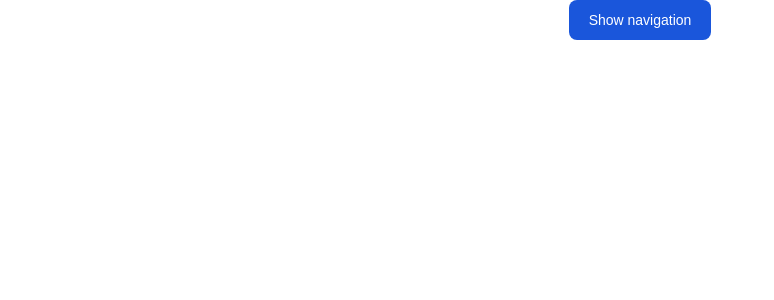
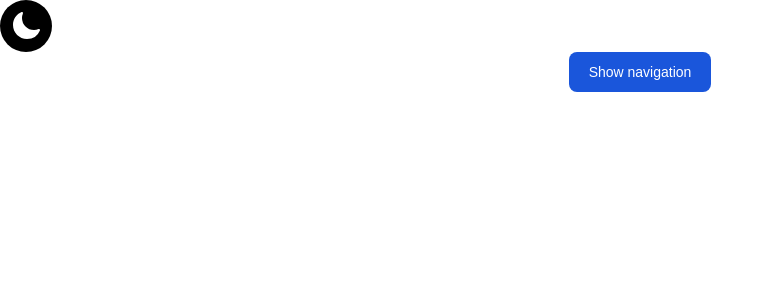
Before and after one commit to iPy849/anahauccaptive, a Vue app: page / in a window 1280 px wide. Shown: the top 300 px of the page, without its empty margins (0-774 px from the left). Built offline with nearby package versions, Linux system fonts and the light colour scheme.

Commit message:
Implemented dark mode and Icons

```diff
--- a/package.json
+++ b/package.json
@@ -9,6 +9,8 @@
     "preview": "vite preview"
   },
   "dependencies": {
+    "@heroicons/vue": "^2.1.3",
+    "@vueuse/core": "^10.9.0",
     "autoprefixer": "^10.4.19",
     "flowbite": "^2.3.0",
     "postcss": "^8.4.38",
--- a/src/App.vue
+++ b/src/App.vue
@@ -1,5 +1,7 @@
 <script setup lang="ts">
 import DrawerComponent from "./components/DrawerComponent.vue";
+import DarkModeButtonComponent from "./components/DarkModeButtonComponent.vue";
+
 import { onMounted } from 'vue'
 import { initFlowbite } from 'flowbite'
 // initialize components based on data attribute selectors
@@ -9,5 +11,6 @@ onMounted(() => {
 </script>
 
 <template>
+  <DarkModeButtonComponent/>
   <DrawerComponent/>
 </template>
--- /dev/null
+++ b/src/components/DarkModeButtonComponent.vue
@@ -0,0 +1,16 @@
+<script setup lang="ts">
+import { useDark, useToggle } from '@vueuse/core'
+import { SunIcon, MoonIcon } from "@heroicons/vue/24/solid";
+const isDark = useDark()
+const toggleDark = useToggle(isDark)
+</script>
+<template>
+    <button type="button"
+    :class="{isDark: 'bg-white text-black'}"
+        class="text-white bg-black hover:bg-blue-800 focus:ring-4 focus:outline-none focus:ring-blue-300 font-medium rounded-full text-sm p-2.5 text-center inline-flex items-center me-2 dark:bg-blue-600 dark:hover:bg-blue-700 dark:focus:ring-blue-800"
+        @click="toggleDark()">
+        <SunIcon class="w8 h-8" v-if="isDark" />
+        <MoonIcon class="w8 h-8" v-else />
+
+    </button>
+</template>
--- a/src/components/DrawerComponent.vue
+++ b/src/components/DrawerComponent.vue
@@ -1,5 +1,3 @@
-<script setup lang="ts">
-</script>
 <template>
 <!-- drawer init and show -->
 <div class="text-center">
@@ -7,6 +5,7 @@
    Show navigation
    </button>
 </div>
+
 
 <!-- drawer component -->
 <div id="drawer-navigation" class="fixed top-0 left-0 z-40 h-screen p-4 overflow-y-auto transition-transform -translate-x-full bg-white w-64 dark:bg-gray-800" tabindex="-1" aria-labelledby="drawer-navigation-label">
--- a/tailwind.config.js
+++ b/tailwind.config.js
@@ -9,7 +9,7 @@ export default {
     colors: {
       primary: "#ff5900",
       black: "#000",
-      gray: "#848484",
+      grey: "#848484",
       secondary: "#572364"
     }
   },
```
Also changed, not shown: 2 other files (tests, documents, lock files or other folders).
